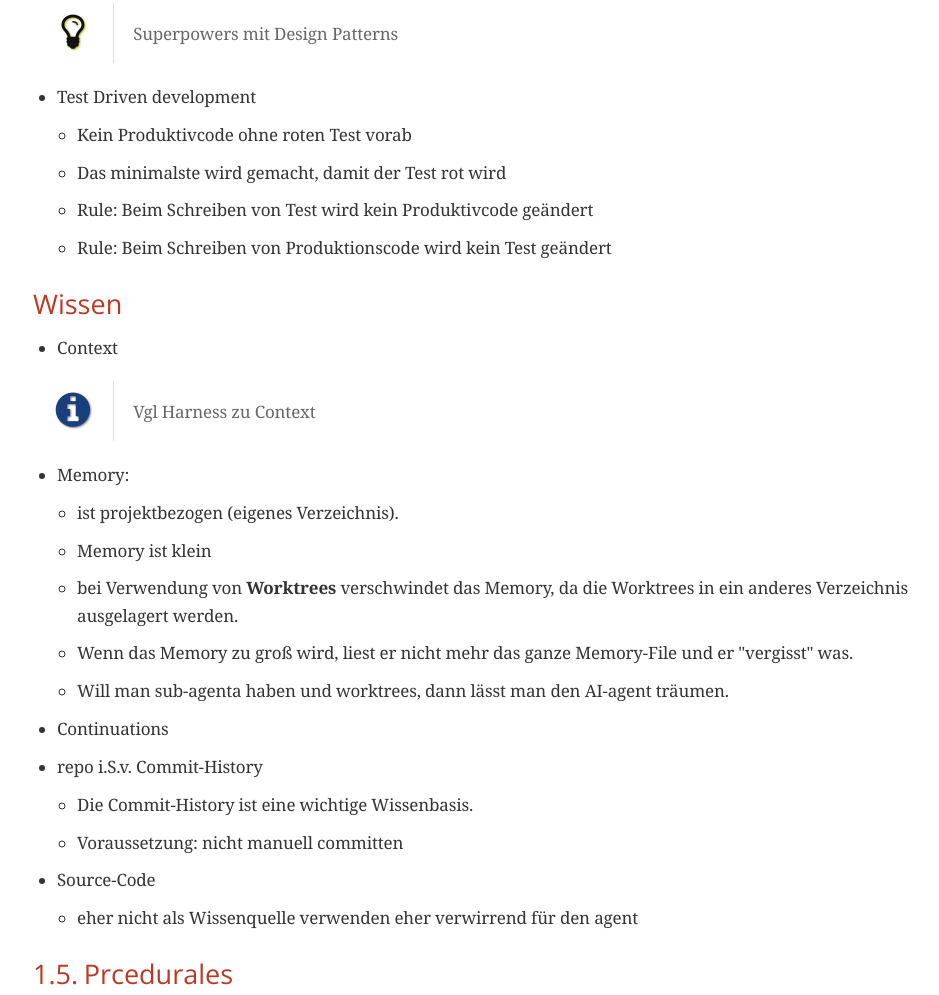
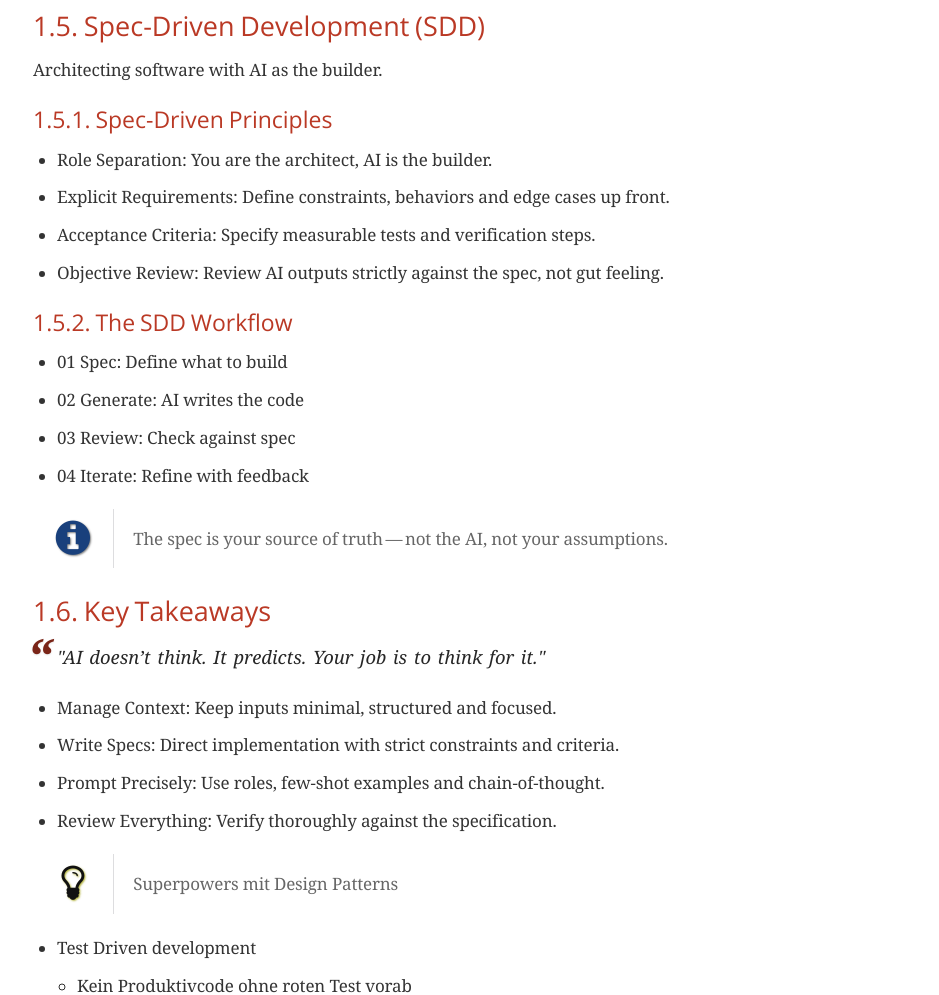
Before and after one commit to 2627-5ahitm/2627-5ahitm-itp-lecture-notes, a plain HTML site: page index.html in a window 1280 px wide. Shown: the part 1805-2800 px from the top of the page, without its empty margins (302-1241 px from the left). Drawn offline with nearby package versions, Linux system fonts and the light colour scheme; a web font is replaced by a local one.

Commit message:
Deploying to gh-pages from @ 2627-5ahitm/2627-5ahitm-itp-lecture-notes@ce3a3bbc9ffd789235b87196c55038137a0e6f50 🚀

```diff
--- a/index.html
+++ b/index.html
@@ -451,7 +451,7 @@ body.book #toc,body.book #preamble,body.book h1.sect0,body.book .sect1>h2{page-b
 <div class="details">
 <span id="author" class="author">Thomas Stütz, Christian Aberger</span><br>
 <span id="revnumber">version 1.0.0,</span>
-<span id="revdate">2026-09-22</span>
+<span id="revdate">2026-09-26</span>
 <br><span id="revremark">Lecture Notes for Courses at HTL Leonding</span>
 </div>
 <div id="toc" class="toc2">
@@ -463,8 +463,10 @@ body.book #toc,body.book #preamble,body.book h1.sect0,body.book .sect1>h2{page-b
 <li><a href="#_contxt_window_management">1.2. Contxt &amp; Window Management</a></li>
 <li><a href="#_context_management_rules">1.3. Context Management Rules</a></li>
 <li><a href="#_prompt_engineering">1.4. Prompt Engineering</a></li>
+<li><a href="#_spec_driven_development_sdd">1.5. Spec-Driven Development (SDD)</a></li>
+<li><a href="#_key_takeaways">1.6. Key Takeaways</a></li>
 <li><a href="#_wissen">Wissen</a></li>
-<li><a href="#_prcedurales">1.5. Prcedurales</a></li>
+<li><a href="#_procedurales">1.7. Procedurales</a></li>
 </ul>
 </li>
 </ul>
@@ -613,6 +615,87 @@ body.book #toc,body.book #preamble,body.book h1.sect0,body.book .sect1>h2{page-b
 </li>
 </ul>
 </div>
+</div>
+</div>
+<div class="sect2">
+<h3 id="_spec_driven_development_sdd"><a class="anchor" href="#_spec_driven_development_sdd"></a>1.5. Spec-Driven Development (SDD)</h3>
+<div class="paragraph">
+<p>Architecting software with AI as the builder.</p>
+</div>
+<div class="sect3">
+<h4 id="_spec_driven_principles"><a class="anchor" href="#_spec_driven_principles"></a>1.5.1. Spec-Driven Principles</h4>
+<div class="ulist">
+<ul>
+<li>
+<p>Role Separation: You are the architect, AI is the builder.</p>
+</li>
+<li>
+<p>Explicit Requirements: Define constraints, behaviors and edge cases up front.</p>
+</li>
+<li>
+<p>Acceptance Criteria: Specify measurable tests and verification steps.</p>
+</li>
+<li>
+<p>Objective Review: Review AI outputs strictly against the spec, not gut feeling.</p>
+</li>
+</ul>
+</div>
+</div>
+<div class="sect3">
+<h4 id="_the_sdd_workflow"><a class="anchor" href="#_the_sdd_workflow"></a>1.5.2. The SDD Workflow</h4>
+<div class="ulist">
+<ul>
+<li>
+<p>01 Spec: Define what to build</p>
+</li>
+<li>
+<p>02 Generate: AI writes the code</p>
+</li>
+<li>
+<p>03 Review: Check against spec</p>
+</li>
+<li>
+<p>04 Iterate: Refine with feedback</p>
+</li>
+</ul>
+</div>
+<div class="admonitionblock note">
+<table>
+<tr>
+<td class="icon">
+<i class="fa icon-note" title="Note"></i>
+</td>
+<td class="content">
+The spec is your source of truth&#8201;&#8212;&#8201;not the AI, not your assumptions.
+</td>
+</tr>
+</table>
+</div>
+</div>
+</div>
+<div class="sect2">
+<h3 id="_key_takeaways"><a class="anchor" href="#_key_takeaways"></a>1.6. Key Takeaways</h3>
+<div class="quoteblock">
+<blockquote>
+"AI doesn&#8217;t think. It predicts. Your job is to think for it."
+</blockquote>
+</div>
+<div class="ulist">
+<ul>
+<li>
+<p>Manage Context: Keep inputs minimal, structured and focused.</p>
+</li>
+<li>
+<p>Write Specs: Direct implementation with strict constraints and criteria.</p>
+</li>
+<li>
+<p>Prompt Precisely: Use roles, few-shot examples and chain-of-thought.</p>
+</li>
+<li>
+<p>Review Everything: Verify thoroughly against the specification.</p>
+</li>
+</ul>
+</div>
 <div class="admonitionblock tip">
 <table>
 <tr>
@@ -647,7 +730,6 @@ Superpowers mit Design Patterns
 </div>
 </li>
 </ul>
-</div>
 </div>
 </div>
 <div class="sect2">
@@ -726,7 +808,7 @@ eher verwirrend für den agent</p>
 </div>
 </div>
 <div class="sect2">
-<h3 id="_prcedurales"><a class="anchor" href="#_prcedurales"></a>1.5. Prcedurales</h3>
+<h3 id="_procedurales"><a class="anchor" href="#_procedurales"></a>1.7. Procedurales</h3>
 <div class="ulist">
 <ul>
 <li>
@@ -743,7 +825,7 @@ eher verwirrend für den agent</p>
 </div>
 </li>
 <li>
-<p>Es gibt shard-skills und projektspezifische Skills</p>
+<p>Es gibt shared-skills und projektspezifische Skills</p>
 </li>
 <li>
 <p>commands</p>
@@ -786,7 +868,7 @@ Alle skills and rules werden in einem git-submodule "agents-and-skills" gespeich
 <div id="footer">
 <div id="footer-text">
 Version 1.0.0<br>
-Last updated 2026-09-22 07:45:55 UTC
+Last updated 2026-09-26 09:36:38 UTC
 </div>
 </div>
 </body>
```
Also changed, not shown: demo.html (+2 -2 lines), minutes-of-meeting.html (+2 -2 lines), sysspec.html (+2 -2 lines).
